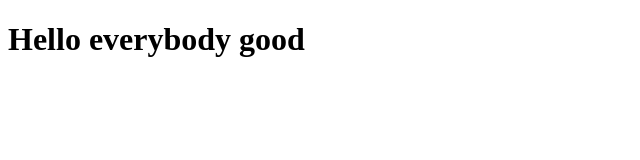
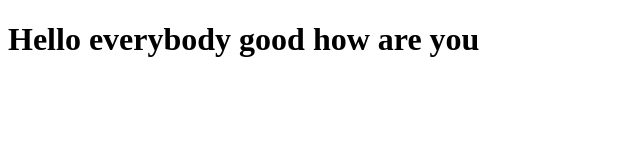
Before and after one commit to KumarKhadka/kk_macrepo, a plain HTML site: page index.html in a window 1280 px wide. Shown: the whole page, without its empty margins (0-640 px from the left). Drawn offline with Linux system fonts and the light colour scheme.

Commit message:
new version

```diff
--- a/index.html
+++ b/index.html
@@ -5,6 +5,6 @@
     <title>My First Web</title>
   </head>
   <body>
-    <h1>Hello everybody good</h1>
+    <h1>Hello everybody good how are you</h1>
   </body>
 </html>
```
